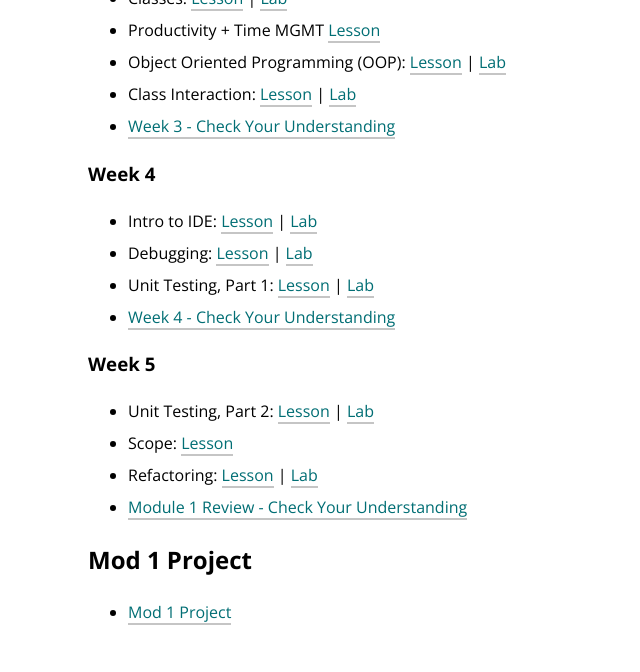
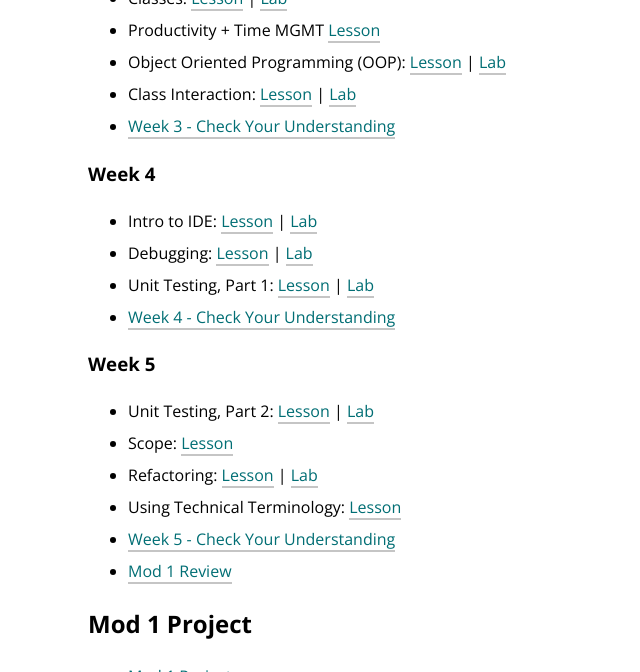
Before and after one commit to turingschool/launch-curriculum, a Jekyll site: the page built from module1/index.md, in a window 1280 px wide and 900 px high, scrolled down 1147 px, cut to the strip 0-672 px from the top of the window. Shown: the whole strip, without its empty margins (0-640 px from the left). Built offline with Jekyll 4.4.1, drawn with Linux system fonts in a browser that asks for light colours; nearby versions of some CDN libraries; comment, search, counter and statistics services are not loaded.

Commit message:
Update M1 index

```diff
--- a/module1/index.md
+++ b/module1/index.md
@@ -47,7 +47,9 @@ Students will learn the basics of Object Oriented Programming to build software
 * Unit Testing, Part 2: [Lesson](./lessons/Week5/UnitTestingII) &#124; [Lab](./labs/Week5/UnitTestingII)
 * Scope: [Lesson](./lessons/Week5/Scope)
 * Refactoring: [Lesson](./lessons/Week5/Refactoring) &#124; [Lab](./labs/Week5/Refactoring)
-* [Module 1 Review - Check Your Understanding](./lessons/Week5/Mod1Review)
+* Using Technical Terminology: [Lesson](./lessons/Week5/TechnicalTerminology)
+* [Week 5 - Check Your Understanding](./lessons/Week5/CFUReview)
+* [Mod 1 Review](./lessons/Week5/Mod1Review)
 
 ## Mod 1 Project
 
```
